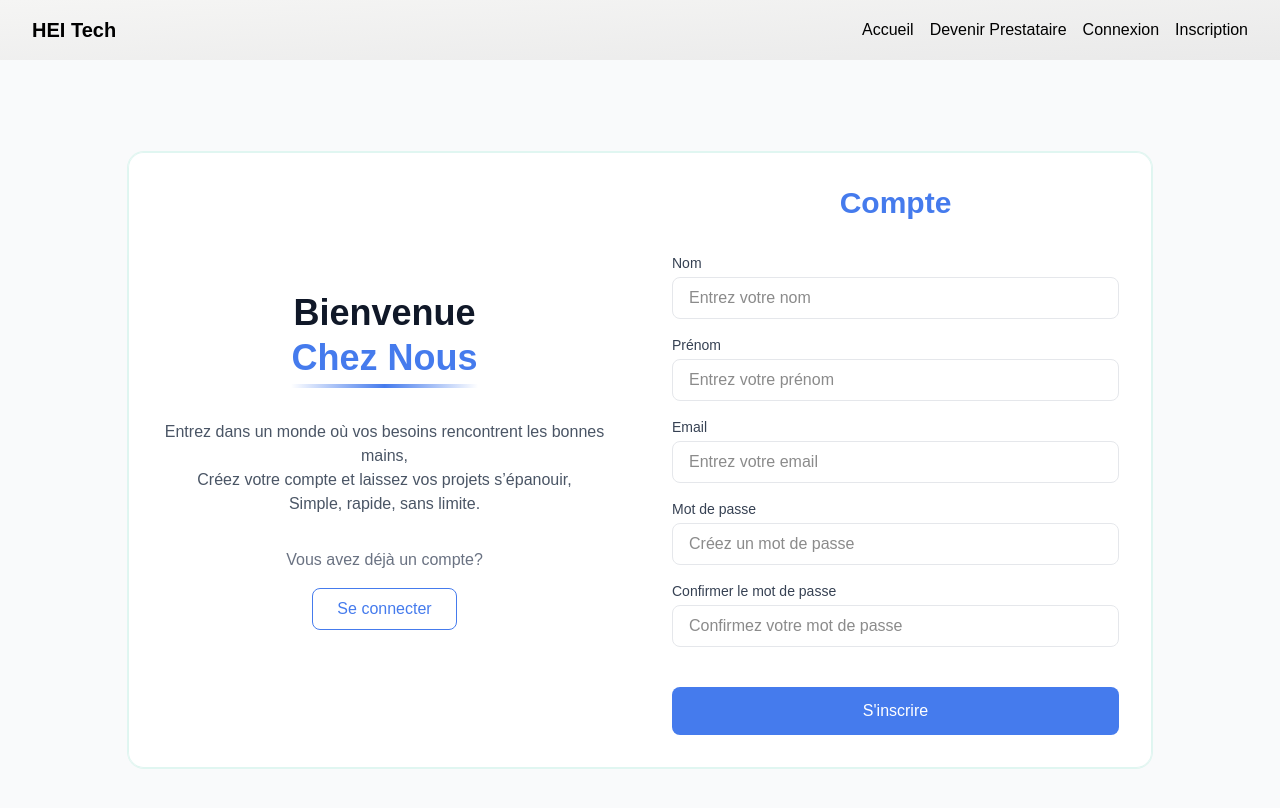
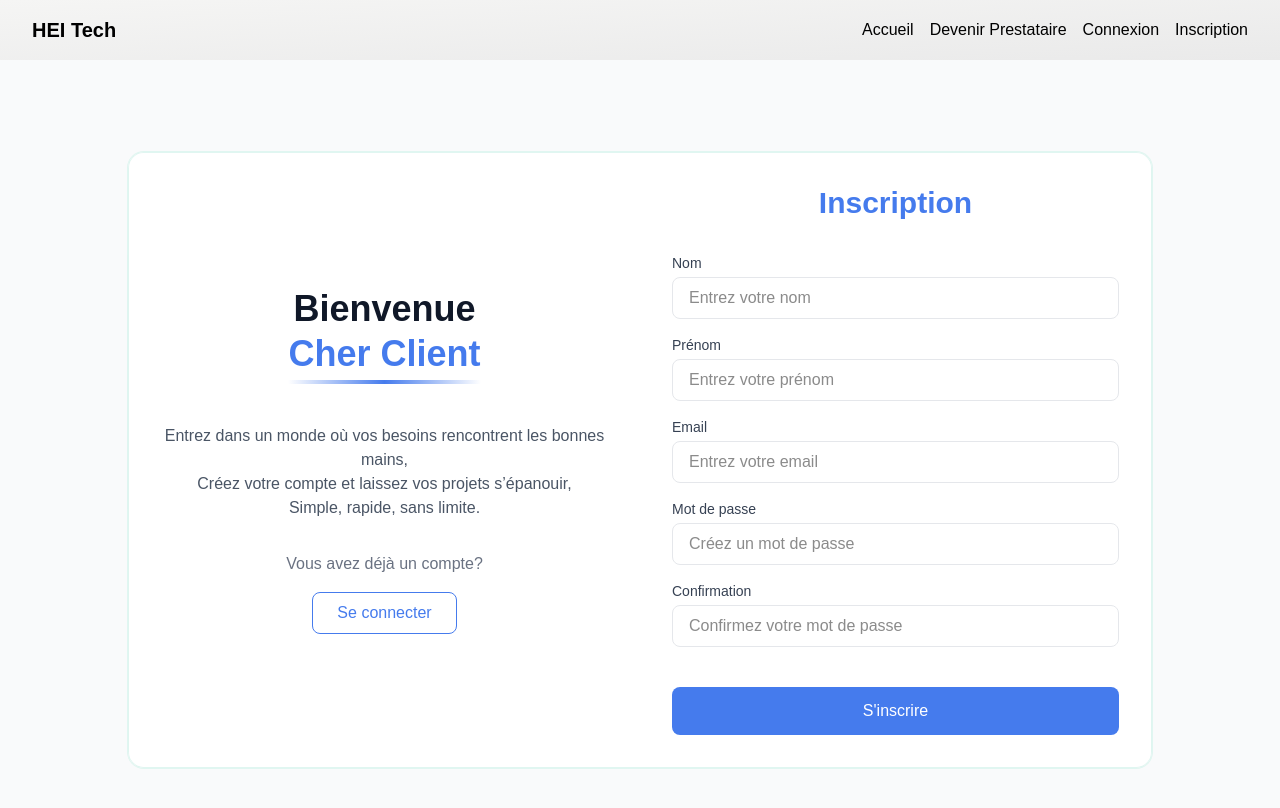
Before and after one commit to TiavinaNath/hei-tech-project, a Next.js app: page /auth/signup/client in a window 1280 px wide. Shown: the top 808 px of the page. Built offline with nearby package versions, Linux system fonts and the light colour scheme.

Commit message:
feat: add UI design to auth/signup/provider

```diff
--- a/src/app/auth/signup/client/page.tsx
+++ b/src/app/auth/signup/client/page.tsx
@@ -1,13 +1,23 @@
 "use client";
-import AuthForm from "@/components/ui/SignUpFormUI";
+import SignUpFormUI from "@/components/ui/SignUpFormUI";
 import WelcomeSection from "@/components/ui/WelcomeSection";
 
-export default function SignupPage() {
+export default function SignupPageClient() {
   return (
     <div className="flex min-h-screen items-center justify-center bg-gray-50 p-4">
       <div className="flex w-full max-w-5xl flex-col overflow-hidden rounded-2xl border border-[#00c896]/10 shadow-[0_0_0_1px_rgba(0,200,150,0.1)] md:flex-row">
-        <WelcomeSection />
-        <AuthForm onSubmit={() => console.log("submitted")} />
+        <WelcomeSection
+          title="Cher Client"
+          lines={[
+            "Entrez dans un monde où vos besoins rencontrent les bonnes mains,",
+            "Créez votre compte et laissez vos projets s’épanouir,",
+            "Simple, rapide, sans limite.",
+          ]}
+        />
+        <SignUpFormUI
+          onSubmit={() => console.log("Inscription client soumise")}
+          userType="client"
+        />
       </div>
     </div>
   );
--- /dev/null
+++ b/src/components/ui/FormFields/CommonFields.tsx
@@ -0,0 +1,9 @@
+'use client';
+
+export const COMMON_FIELDS = [
+  { id: "last_name", label: "Nom", placeholder: "Entrez votre nom" },
+  { id: "first_name", label: "Prénom", placeholder: "Entrez votre prénom" },
+  { id: "email", label: "Email", type: "email", placeholder: "Entrez votre email" },
+  { id: "password", label: "Mot de passe", type: "password", placeholder: "Créez un mot de passe" },
+  { id: "password_confirmation", label: "Confirmation", type: "password", placeholder: "Confirmez votre mot de passe" }
+];
--- /dev/null
+++ b/src/components/ui/FormFields/ProviderFields.tsx
@@ -0,0 +1,30 @@
+"use client";
+
+export const PROVIDER_FIELDS = {
+  step2: [
+    {
+      id: "phone",
+      label: "Téléphone",
+      type: "tel",
+      placeholder: "Votre numéro",
+    },
+    {
+      id: "bio",
+      label: "Bio",
+      type: "textarea",
+      placeholder: "Décrivez vos services",
+    },
+    { id: "birth_date", label: "Date de naissance", type: "date" },
+    { id: "mobile", label: "En déplacement", type: "checkbox" },
+  ],
+  step3: [
+    { id: "address", label: "Adresse", placeholder: "Votre localisation" },
+    {
+      id: "service_radius",
+      label: "Rayon de déplacement (km)",
+      type: "number",
+      showIf: "mobile",
+    },
+  ],
+  step4: [{ id: "profile_picture", label: "Photo de profil", type: "file" }],
+};
--- /dev/null
+++ b/src/components/ui/FormStep.tsx
@@ -0,0 +1,60 @@
+"use client";
+
+interface Field {
+  id: string;
+  label: string;
+  type?: string;
+  placeholder?: string;
+  showIf?: string;
+}
+
+interface FormStepProps {
+  fields: Field[];
+  values: any;
+  onChange: (e: React.ChangeEvent<any>) => void;
+}
+
+export default function FormStep({ fields, values, onChange }: FormStepProps) {
+  return (
+    <div className="space-y-4">
+      {fields.map((field) => {
+        if (field.showIf && !values[field.showIf]) return null;
+
+        return (
+          <div key={field.id}>
+            <label className="mb-1 block text-sm font-medium text-gray-700">
+              {field.label}
+            </label>
+
+            {field.type === "textarea" ? (
+              <textarea
+                name={field.id}
+                value={values[field.id] || ""}
+                onChange={onChange}
+                className="w-full rounded-lg border border-gray-200 px-4 py-2 focus:border-[#457bed] focus:outline-none focus:ring-2 focus:ring-[#457bed]/50"
+                placeholder={field.placeholder}
+              />
+            ) : field.type === "checkbox" ? (
+              <input
+                type="checkbox"
+                name={field.id}
+                checked={values[field.id] || false}
+                onChange={onChange}
+                className="h-5 w-5 rounded border-gray-200 focus:ring-[#457bed]"
+              />
+            ) : (
+              <input
+                type={field.type || "text"}
+                name={field.id}
+                value={values[field.id] || ""}
+                onChange={onChange}
+                className="w-full rounded-lg border border-gray-200 px-4 py-2 focus:border-[#457bed] focus:outline-none focus:ring-2 focus:ring-[#457bed]/50"
+                placeholder={field.placeholder}
+              />
+            )}
+          </div>
+        );
+      })}
+    </div>
+  );
+}
--- a/src/components/ui/SignUpFormUI.tsx
+++ b/src/components/ui/SignUpFormUI.tsx
@@ -1,71 +1,130 @@
 "use client";
+import { COMMON_FIELDS } from "./FormFields/CommonFields";
+import { PROVIDER_FIELDS } from "./FormFields/ProviderFields";
+import FormStep from "./FormStep";
+import { useState } from "react";
 
 interface AuthFormProps {
   onSubmit: () => void;
+  userType: "client" | "provider";
 }
 
-export default function AuthForm({ onSubmit }: AuthFormProps) {
+export default function SignUpFormUI({ onSubmit, userType }: AuthFormProps) {
+  const [step, setStep] = useState(1);
+  const [formData, setFormData] = useState({});
+
+  const handleChange = (e: React.ChangeEvent<HTMLInputElement>) => {
+    const { name, value, type, checked } = e.target;
+    setFormData((prev) => ({
+      ...prev,
+      [name]: type === "checkbox" ? checked : value,
+    }));
+  };
+
+  const handleNext = () => setStep(step + 1);
+
   return (
     <div className="flex w-full items-center justify-center bg-white p-0 md:w-1/2">
       <div className="h-full w-full p-8">
+        {userType === "client" ? (
+          <>
             <div className="mb-8 text-center">
               <h2 className="text-3xl font-bold text-gray-900">
-            <span className="text-[#457bed]">Compte</span>
+                <span className="text-[#457bed]">Inscription</span>
               </h2>
             </div>
 
             <form onSubmit={onSubmit} className="mx-auto max-w-md space-y-4">
-          {[
-            { id: "last_name", label: "Nom", placeholder: "Entrez votre nom" },
-            {
-              id: "first_name",
-              label: "Prénom",
-              placeholder: "Entrez votre prénom",
-            },
-            {
-              id: "email",
-              label: "Email",
-              type: "email",
-              placeholder: "Entrez votre email",
-            },
-            {
-              id: "mdp",
-              label: "Mot de passe",
-              type: "password",
-              placeholder: "Créez un mot de passe",
-            },
-            {
-              id: "mdp_confirmation",
-              label: "Confirmer le mot de passe",
-              type: "password",
-              placeholder: "Confirmez votre mot de passe",
-            },
-          ].map((field) => (
-            <div key={field.id}>
-              <label
-                htmlFor={field.id}
-                className="mb-1 block text-sm font-medium text-gray-700"
-              >
-                {field.label}
-              </label>
-              <input
-                id={field.id}
-                name={field.id}
-                type={field.type || "text"}
-                required
-                className="w-full rounded-lg border border-gray-200 px-4 py-2 focus:border-[#457bed] focus:outline-none focus:ring-2 focus:ring-[#457bed]/50"
-                placeholder={field.placeholder}
+              <FormStep
+                fields={COMMON_FIELDS}
+                values={formData}
+                onChange={handleChange}
               />
-            </div>
-          ))}
 
               <button
                 type="submit"
-            className="mt-6 w-full rounded-lg bg-[#457bed] px-6 py-3 font-medium text-white transition-all hover:bg-[#3a6bd6] focus:outline-none focus:ring-4 focus:ring-[#457bed]/50"
+                className="mt-6 w-full rounded-lg bg-[#457bed] px-6 py-3 font-medium text-white transition-all hover:bg-[#3a6bd6]"
               >
                 S'inscrire
               </button>
             </form>
+          </>
+        ) : (
+          <>
+            <div className="mb-8 text-center">
+              <h2>
+                <span className="text-3xl font-bold text-[#457bed]">Inscription</span>{" "}
+                <span className="text-sm text-gray-500">({step}/4)</span>
+              </h2>
+            </div>
+
+            <form
+              onSubmit={step === 4 ? onSubmit : (e) => e.preventDefault()}
+              className="mx-auto max-w-md space-y-4"
+            >
+              {step === 1 && (
+                <FormStep
+                  fields={COMMON_FIELDS}
+                  values={formData}
+                  onChange={handleChange}
+                />
+              )}
+
+              {step === 2 && (
+                <FormStep
+                  fields={PROVIDER_FIELDS.step2}
+                  values={formData}
+                  onChange={handleChange}
+                />
+              )}
+
+              {step === 3 && (
+                <FormStep
+                  fields={PROVIDER_FIELDS.step3}
+                  values={formData}
+                  onChange={handleChange}
+                />
+              )}
+
+              {step === 4 && (
+                <FormStep
+                  fields={PROVIDER_FIELDS.step4}
+                  values={formData}
+                  onChange={handleChange}
+                />
+              )}
+
+              <div className="flex justify-between">
+                {step > 1 && (
+                  <button
+                    type="button"
+                    onClick={() => setStep(step - 1)}
+                    className="rounded-lg border border-[#457bed] px-6 py-3 font-medium text-[#457bed]"
+                  >
+                    Retour
+                  </button>
+                )}
+
+                {step < 4 ? (
+                  <button
+                    type="button"
+                    onClick={handleNext}
+                    className="ml-auto rounded-lg bg-[#457bed] px-6 py-3 font-medium text-white hover:bg-[#3a6bd6]"
+                  >
+                    Suivant
+                  </button>
+                ) : (
+                  <button
+                    type="submit"
+                    className="ml-auto rounded-lg bg-[#00c896] px-6 py-3 font-medium text-white hover:bg-[#00b386]"
+                  >
+                    Finaliser l'inscription
+                  </button>
+                )}
+              </div>
+            </form>
+          </>
+        )}
       </div>
     </div>
   );
--- a/src/components/ui/WelcomeSection.tsx
+++ b/src/components/ui/WelcomeSection.tsx
@@ -1,6 +1,12 @@
 import Link from "next/link";
+import React from "react";
 
-export default function WelcomeSection() {
+interface WelcomeSectionProps {
+  title: string;
+  lines: string[];
+}
+
+export default function WelcomeSection( {title, lines} : WelcomeSectionProps) {
   return (
     <div className="relative flex w-full items-center justify-center bg-white p-8 md:w-1/2">
       <div
@@ -15,18 +21,19 @@ export default function WelcomeSection() {
         <h1 className="text-4xl font-bold leading-tight text-gray-900">
           <span className="block">Bienvenue</span>
           <span className="relative inline-block">
-            <span className="text-[#457bed]">Chez Nous</span>
+            <span className="text-[#457bed]">{title}</span>
             <span className="absolute -bottom-2 left-0 h-1 w-full bg-gradient-to-r from-transparent via-[#457bed] to-transparent"></span>
           </span>
         </h1>
 
-        <p className="mt-10 text-gray-600">
-          Entrez dans un monde où vos besoins rencontrent les bonnes mains,
-          <br />
-          Créez votre compte et laissez vos projets s’épanouir,
-          <br />
-          Simple, rapide, sans limite.
-        </p>
+        <p className="mt-12 text-gray-600">
+      {lines.map((line, index) => (
+        <React.Fragment key={index}>
+          {line}
+          {index < lines.length - 1 && <br />}
+        </React.Fragment>
+      ))}
+    </p>
 
         <div className="mt-8">
           <p className="text-gray-500">Vous avez déjà un compte?</p>
```
Also changed, not shown: src/app/auth/signup/provider/page.tsx (+24 -0 lines). Lines whose indentation alone changed are shown as unchanged.
